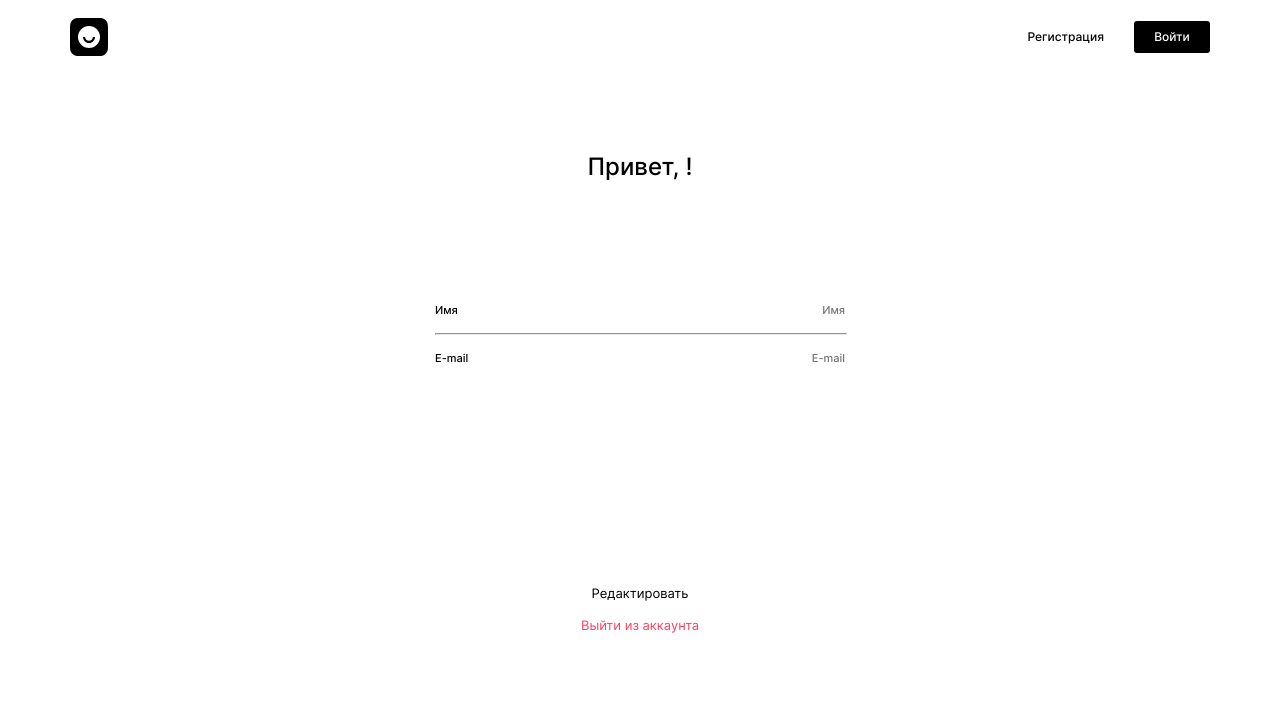
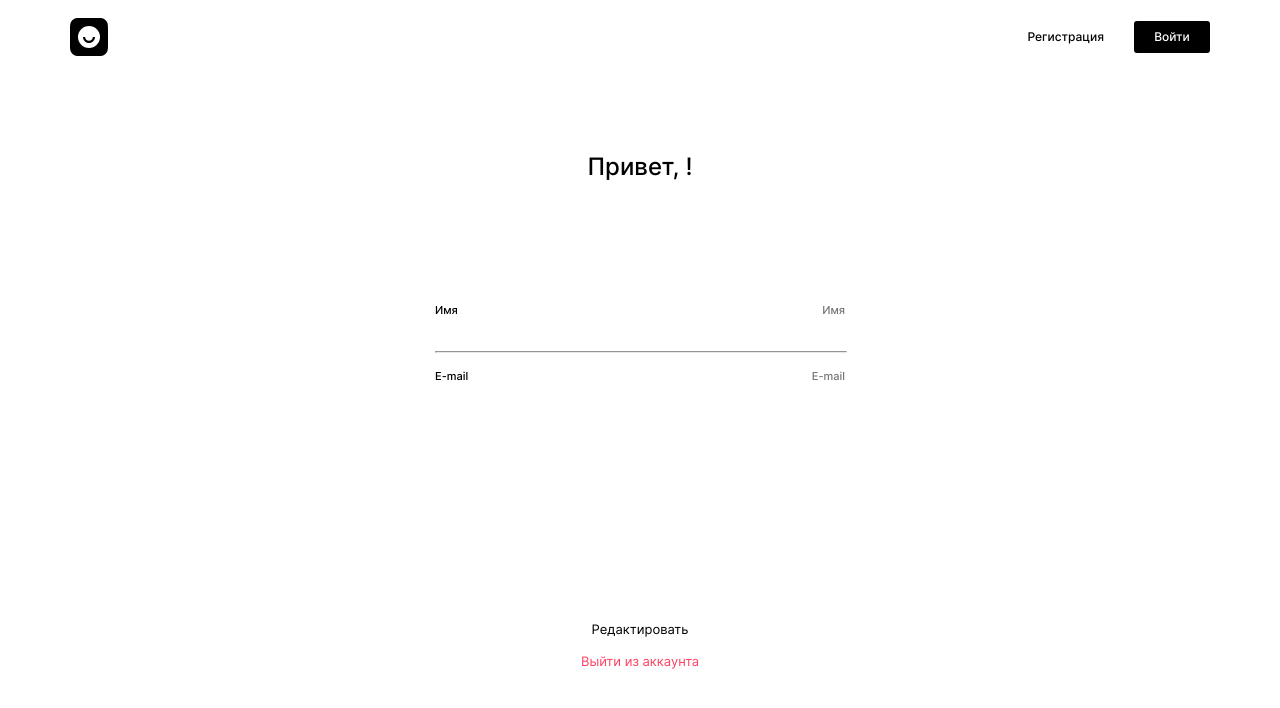
Before and after one commit to RitisBarauskas/movies-explorer-frontend, a React (Create React App) app: page /profile in a window 1280 px wide. Shown: the top 708 px of the page. Built offline with nearby package versions, Linux system fonts and the light colour scheme.

Commit message:
Добавлено обновление профиля

```diff
--- a/src/components/App/App.js
+++ b/src/components/App/App.js
@@ -71,7 +71,7 @@ function App() {
             .catch(err => console.log(err));
     }
 
-    const handleSignUp = data => {
+    const handleSignUp = (data) => {
         apiAuth.signUp(data)
             .then((res)=> {
                 history.push('/signin')
@@ -83,6 +83,18 @@ function App() {
         localStorage.removeItem('jwt');
         setLoggedIn(false);
         history.push('/signin');
+    }
+
+    const handleUpdateProfile = (data) => {
+        const jwt = localStorage.getItem('jwt');
+        if (jwt) {
+            apiAuth.updateProfile({jwt, data})
+                .then((res) => {
+                    setCurrentUser(res);
+                    history.push('/')
+                })
+                .catch(err => console.log(err))
+        }
     }
 
     return (
@@ -105,6 +117,7 @@ function App() {
                         <Profile
                             loggedIn={loggedIn}
                             handleLogout={handleLogout}
+                            handleUpdateProfile={handleUpdateProfile}
                         />
                     </Route>
                     <Route path="/signin">
--- a/src/components/Profile/Profile.css
+++ b/src/components/Profile/Profile.css
@@ -39,6 +39,18 @@
     line-height: 13px;
     color: #000;
     cursor: pointer;
+}
+
+.profile__error-text {
+    margin: 6px 0 0;
+    padding: 0;
+    font-family: Inter, Arial, sans-serif;
+    font-style: normal;
+    font-weight: normal;
+    font-size: 10px;
+    line-height: 12px;
+    color: #ff4062;
+    max-width: 396px;
 }
 
 .profile__input {
--- a/src/components/Profile/Profile.js
+++ b/src/components/Profile/Profile.js
@@ -1,11 +1,37 @@
 import "./Profile.css";
 import Header from "../Header/Header";
 import {CurrentUserContext} from "../../contexts/CurrentUserContext";
-import {useContext} from "react";
+import {useContext, useState} from "react";
 
 
-const Profile = ({loggedIn, handleLogout}) => {
+const Profile = ({loggedIn, handleLogout, handleUpdateProfile}) => {
     const currentUser = useContext(CurrentUserContext);
+    const [data, setData] = useState({
+        email: '',
+        name: ''
+    });
+
+    const [errors, setErrors] = useState({});
+
+    const handleChange = (evt) => {
+        const {name, value} = evt.target
+
+        setData({
+            ...data,
+            [name]: value
+        })
+
+        setErrors({
+            ...errors,
+            [name]: evt.target.validationMessage
+        });
+    }
+
+    const handleSubmit = (evt) => {
+        evt.preventDefault();
+        handleUpdateProfile(data);
+    }
+
     return (
         <>
             <Header
@@ -15,7 +41,7 @@ const Profile = ({loggedIn, handleLogout}) => {
                 <h2 className="profile__title">
                     Привет, {currentUser.name}!
                 </h2>
-                <form className="profile__form">
+                <form className="profile__form" onSubmit={handleSubmit}>
                     <label className="profile__label">
                         Имя
                         <input
@@ -23,8 +49,10 @@ const Profile = ({loggedIn, handleLogout}) => {
                             name="name"
                             placeholder="Имя"
                             required
+                            onChange={handleChange}
                         />
                     </label>
+                    <span className="profile__error-text">{errors.name}&nbsp;</span>
                     <hr className="profile__line" />
                     <label className="profile__label">
                         E-mail
@@ -34,17 +62,19 @@ const Profile = ({loggedIn, handleLogout}) => {
                             type="email"
                             placeholder="E-mail"
                             required
+                            onChange={handleChange}
                         />
                     </label>
-                </form>
+                    <span className="profile__error-text">{errors.email}&nbsp;</span>
                     <div className="profile__buttons">
-                    <button className="profile__button">
+                        <button className="profile__button" type="submit">
                             Редактировать
                         </button>
                         <button className="profile__button profile__button_exit" onClick={handleLogout}>
                             Выйти из аккаунта
                         </button>
                     </div>
+                </form>
             </section>
         </>
     )
--- a/src/utils/MainApi.js
+++ b/src/utils/MainApi.js
@@ -29,6 +29,18 @@ class Auth {
             .then(this._checkResponse);
     }
 
+    updateProfile({jwt, data}) {
+        return fetch(this._url+`users/me`, {
+            method: 'PATCH',
+            headers: {
+                "content-type": "application/json",
+                "Authorization" : `Bearer ${jwt}`
+            },
+            body: JSON.stringify(data)
+        })
+            .then(this._checkResponse);
+    }
+
     getUser(jwt) {
         return fetch(this._url+`users/me`, {
             method: 'GET',
```
Lines whose indentation alone changed are shown as unchanged.
